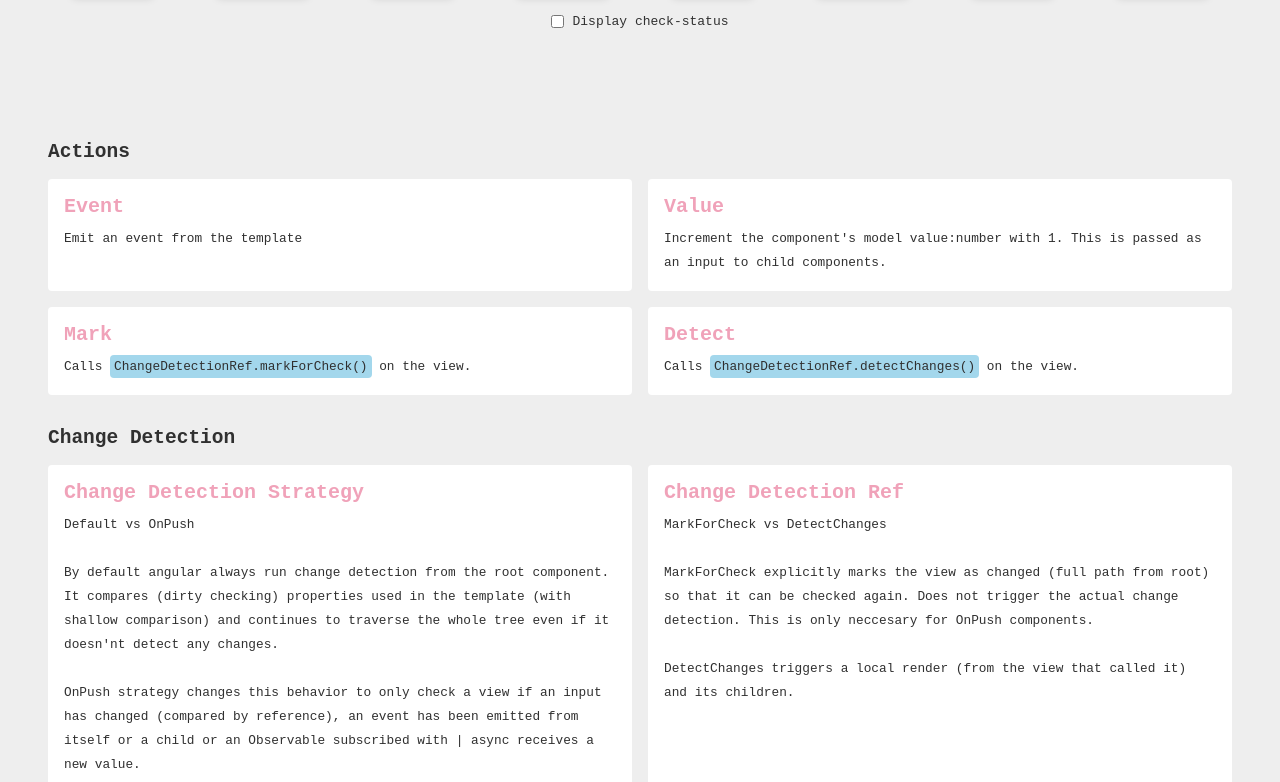
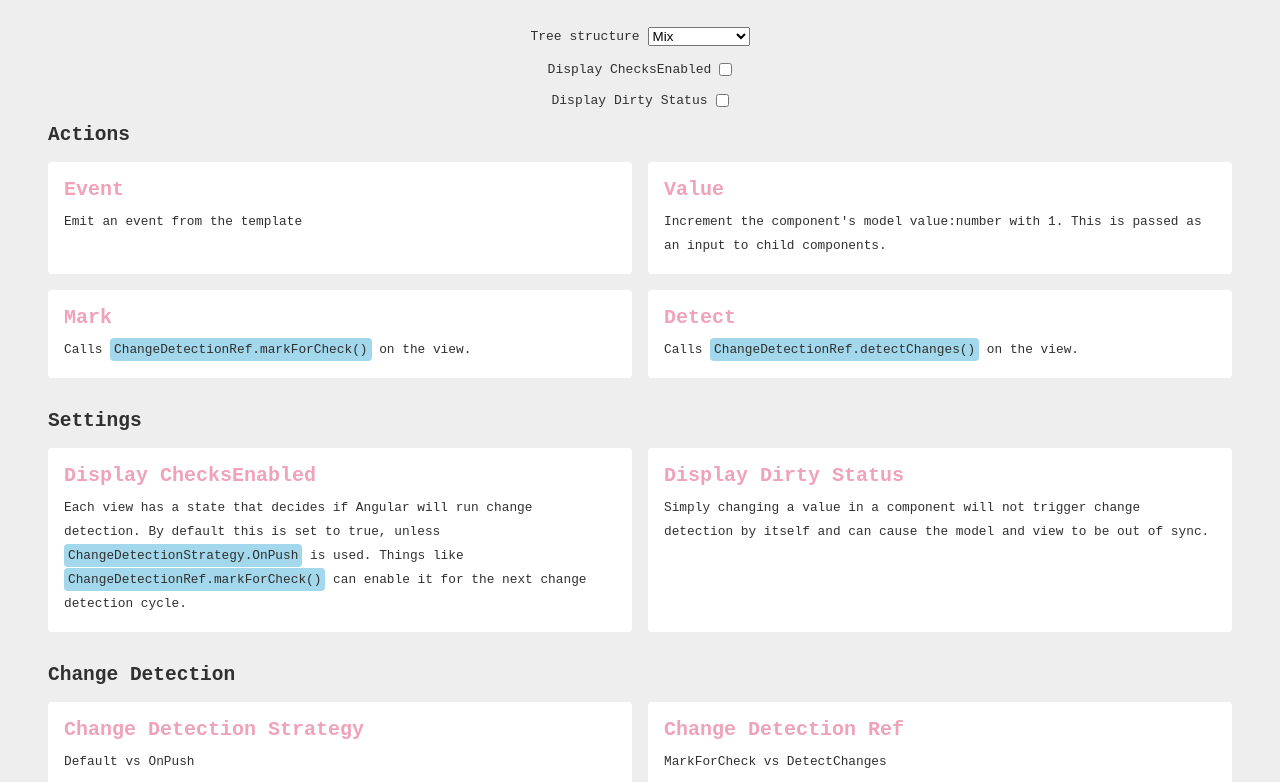
Before and after one commit to Maximilian-R/angular-change-detection-visualization, an Angular app: page / in a window 1280 px wide. Shown: the part 518-1300 px from the top of the page. Built offline with nearby package versions, Linux system fonts and the light colour scheme.

Commit message:
toggle display of dirty status

```diff
--- a/src/app/app.component.html
+++ b/src/app/app.component.html
@@ -9,12 +9,6 @@
 </header>
 
 <main>
-  <select id="tree-select" (change)="select($event)">
-    <option value="0">Mix</option>
-    <option value="1">Only Default</option>
-    <option value="2">Only OnPush</option>
-  </select>
-
   <div class="tree-container">
     <div class="tree">
       <h2>NgZone: Active</h2>
@@ -26,13 +20,27 @@
     </div>
   </div>
 
-  <div class="display-setting">
-    <input type="checkbox" id="check-status" #checkboxCheckStatus />
-    <label for="check-status">Display check-status</label>
-  </div>
+  <section class="settings">
+    <div class="setting">
+      <label for="tree-select">Tree structure</label>
+      <select id="tree-select" (change)="select($event)">
+        <option value="0">Mix</option>
+        <option value="1">Only Default</option>
+        <option value="2">Only OnPush</option>
+      </select>
+    </div>
+    <div class="setting">
+      <label for="check-status">Display ChecksEnabled</label>
+      <input type="checkbox" id="check-status" #checkboxCheckStatus />
+    </div>
+    <div class="setting">
+      <label for="dirty-status">Display Dirty Status</label>
+      <input type="checkbox" id="dirty-status" #checkboxDirtyStatus />
+    </div>
+  </section>
 </main>
 
-<section>
+<section class="cards-section">
   <h2>Actions</h2>
   <div class="cards">
     <div class="card">
@@ -57,7 +65,30 @@
   </div>
 </section>
 
-<section>
+<section class="cards-section">
+  <h2>Settings</h2>
+  <div class="cards">
+    <div class="card">
+      <h3>Display ChecksEnabled</h3>
+      <p>
+        Each view has a state that decides if Angular will run change detection.
+        By default this is set to true, unless
+        <code>ChangeDetectionStrategy.OnPush</code> is used. Things like
+        <code>ChangeDetectionRef.markForCheck()</code> can enable it for the
+        next change detection cycle.
+      </p>
+    </div>
+    <div class="card">
+      <h3>Display Dirty Status</h3>
+      <p>
+        Simply changing a value in a component will not trigger change detection
+        by itself and can cause the model and view to be out of sync.
+      </p>
+    </div>
+  </div>
+</section>
+
+<section class="cards-section">
   <h2>Change Detection</h2>
   <div class="cards">
     <div class="card">
@@ -65,17 +96,17 @@
       <p>Default vs OnPush</p>
       <br />
       <p>
-        By default angular always run change detection from the root component.
-        It compares (dirty checking) properties used in the template (with
-        shallow comparison) and continues to traverse the whole tree even if it
-        doesn'nt detect any changes.
+        By the default angular always run change detection from the root
+        component. It compares (dirty checking) properties used in the template
+        (with shallow comparison) and continues to traverse the whole tree even
+        if it doesn'nt detect any changes.
       </p>
       <br />
       <p>
-        OnPush strategy changes this behavior to only check a view if an input
-        has changed (compared by reference), an event has been emitted from
-        itself or a child or an Observable subscribed with | async receives a
-        new value.
+        <code>ChangeDetectionStrategy.OnPush</code> changes this behavior to
+        only check a view if an input has changed (compared by reference), an
+        event has been emitted from itself or a child or an Observable
+        subscribed with | async receives a new value.
       </p>
     </div>
 
--- a/src/app/app.component.ts
+++ b/src/app/app.component.ts
@@ -26,6 +26,7 @@ export class AppComponent implements AfterViewInit, OnDestroy {
   @ViewChild("timeButton") timeButton?: ElementRef;
   @ViewChild("requestButton") requestButton?: ElementRef;
   @ViewChild("checkboxCheckStatus") checkboxCheckStatus?: ElementRef;
+  @ViewChild("checkboxDirtyStatus") checkboxDirtyStatus?: ElementRef;
 
   public selectedTree: INode = this.treeSelection[0];
 
@@ -90,6 +91,14 @@ export class AppComponent implements AfterViewInit, OnDestroy {
             .querySelector(".tree-container")
             ?.classList.toggle("display-check-status");
         });
+
+      fromEvent(this.checkboxDirtyStatus?.nativeElement, "change")
+        .pipe(takeUntil(this.onDestroy$))
+        .subscribe(() => {
+          document
+            .querySelector(".tree-container")
+            ?.classList.toggle("display-dirty-status");
+        });
     });
   }
 
--- a/src/app/context-menu/context-menu.component.ts
+++ b/src/app/context-menu/context-menu.component.ts
@@ -19,7 +19,7 @@ import {
 } from "rxjs";
 
 @Component({
-  selector: "app-context-menu",
+  selector: "cdv-context-menu",
   templateUrl: "./context-menu.component.html",
 })
 export class ContextMenuComponent implements AfterViewInit, OnDestroy {
@@ -41,6 +41,7 @@ export class ContextMenuComponent implements AfterViewInit, OnDestroy {
           takeUntil(this.onDestroy$),
           filter((event) => event.target === targetElement),
           tap((event) => {
+            console.log(event);
             menuElement.classList.add("display");
             menuElement.style.transform = `translate(${event.offsetX}px,${event.offsetY}px)`;
           }),
--- a/src/app/tree/node.base.ts
+++ b/src/app/tree/node.base.ts
@@ -36,6 +36,8 @@ export class BaseNodeComponent implements DoCheck {
       .querySelector(".content")
       .querySelector(".check-status")
       ?.classList.remove("enabled");
+
+    this.el?.nativeElement.querySelector(".value")?.classList.remove("dirty");
   }
 
   /*
@@ -52,14 +54,11 @@ export class BaseNodeComponent implements DoCheck {
   }
 
   /*
-  TODO:
-    Simply changing the input will not trigger a check next cd.
-    However an event listener in the template will set the component as markforcheck. (All the way up to the root)
-    Should the value button really trigger an event? gives a false impression that changing the value
-    automatically causes a check of the component because the value changed.
-
-    Template value can change without the cd knowing anything (onpush). Visualize when the model data is out of sync with the view?
-   */
+    Indicate that a component model is our of sync with it's view
+  */
+  public markAsDirty() {
+    this.el?.nativeElement.querySelector(".value")?.classList.add("dirty");
+  }
 
   /*
       Show toast when clicking mark in a default component: "Mark for check does not affect default strategy components"
--- a/src/app/tree/node/node.component.html
+++ b/src/app/tree/node/node.component.html
@@ -3,13 +3,13 @@
     <div class="check-status"></div>
     {{ cdCheck() }}
     <p>{{ node?.type === strategy.Default ? "Default" : "OnPush" }}</p>
-    <p>{{ value }}</p>
-    <app-context-menu [target]="nodeRef">
+    <p class="value">{{ value }}</p>
+    <cdv-context-menu [target]="nodeRef">
       <button (click)="clicked()">Event</button>
       <button #valueButton>Value</button>
       <button #markButton>Mark</button>
       <button #detectButton>Detect</button>
-    </app-context-menu>
+    </cdv-context-menu>
   </div>
 
   <div class="children" *ngIf="node?.children?.length || 0 > 0">
--- a/src/app/tree/node/node.component.ts
+++ b/src/app/tree/node/node.component.ts
@@ -57,6 +57,7 @@ export class NodeComponent
         .pipe(takeUntil(this.onDestroy$))
         .subscribe(() => {
           this.value++;
+          this.markAsDirty();
         });
     });
   }
--- a/src/styles.scss
+++ b/src/styles.scss
@@ -113,6 +113,7 @@ main {
     position: relative;
     align-self: center;
     display: grid;
+    justify-items: center;
     row-gap: 0.5em;
     font-size: 1em;
     padding: 0.5em 0.75em;
@@ -202,20 +203,30 @@ main {
   }
 }
 
-.display-setting {
-  margin: 1rem 0;
+.settings {
+  display: flex;
+  flex-direction: column;
+
+  align-items: center;
+  margin-top: 2rem;
+
+  .setting {
+    margin-top: 1rem;
     display: flex;
     align-items: center;
 
     label {
-    margin-left: 0.5rem;
+      margin-right: 0.5rem;
+    }
   }
 }
 
 .check-status {
   display: none;
 }
-.display-check-status {
+
+.display {
+  &-check-status {
     .check-status {
       position: absolute;
       bottom: 0.25em;
@@ -232,13 +243,23 @@ main {
     }
   }
 
-// Highlight the lines instead??
+  &-dirty-status {
+    .value.dirty {
+      background: var(--view-color-3);
+      border-radius: 0.25em;
+      padding: 0 0.25em;
+    }
+  }
+}
+
 cdv-default > cdv-node > .node > .content > .check-status {
   background-color: var(--view-color-check-enabled);
 }
 
-app-context-menu {
+cdv-context-menu {
   position: absolute;
+  left: 0;
+  top: 0;
 }
 .context-menu {
   display: grid;
@@ -274,7 +295,7 @@ main + section {
   padding-top: 6rem;
 }
 
-section {
+.cards-section {
   padding: 1rem 0.5rem;
   width: 100%;
   box-sizing: border-box;
@@ -310,7 +331,14 @@ section {
 
     p {
       font-size: 0.8em;
-      font-family: monospace;
+    }
+
+    ul {
+      padding-left: 0.5em;
+
+      li {
+        font-size: 0.8em;
+      }
     }
 
     code {
```
Lines whose indentation alone changed are shown as unchanged.
